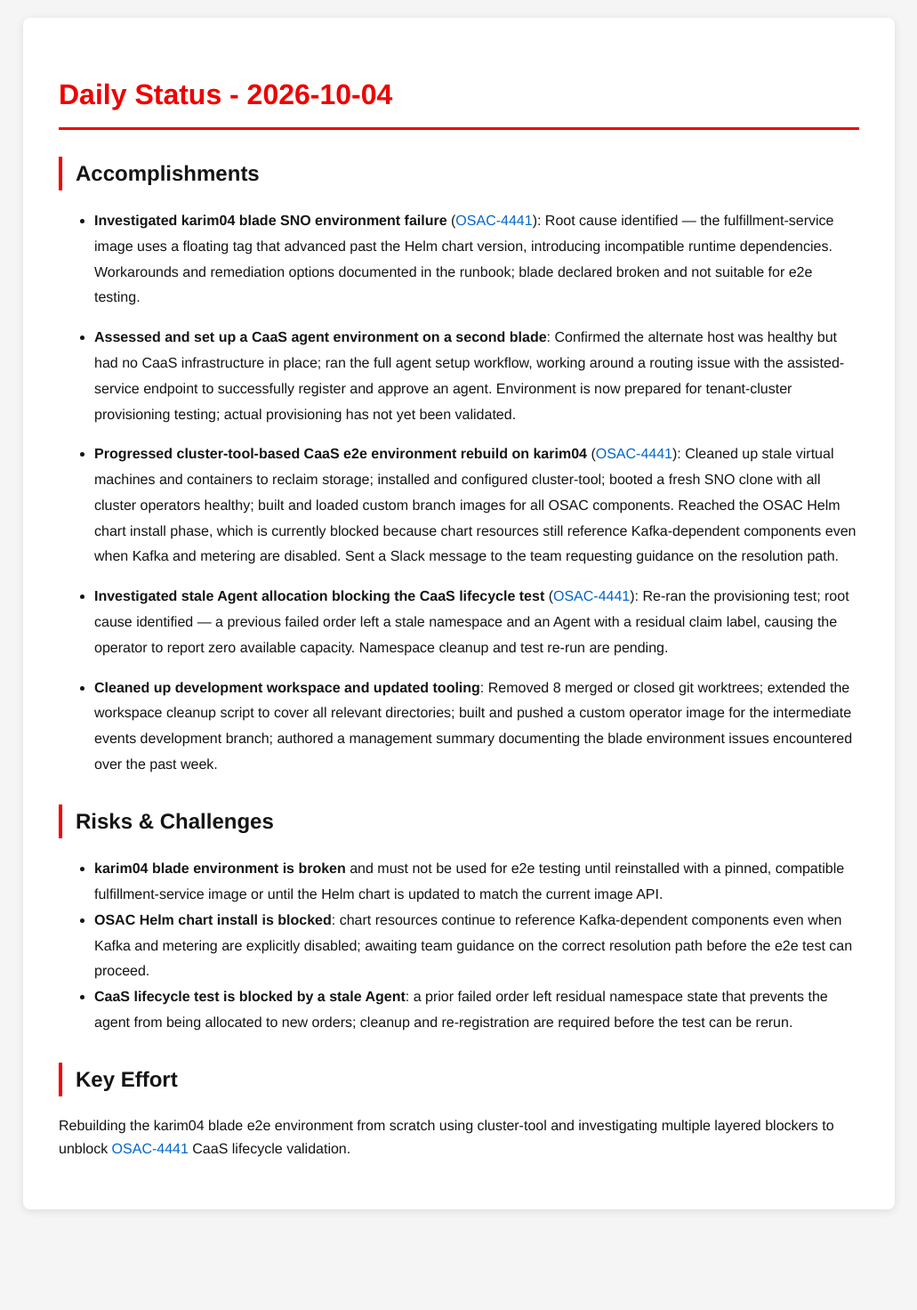
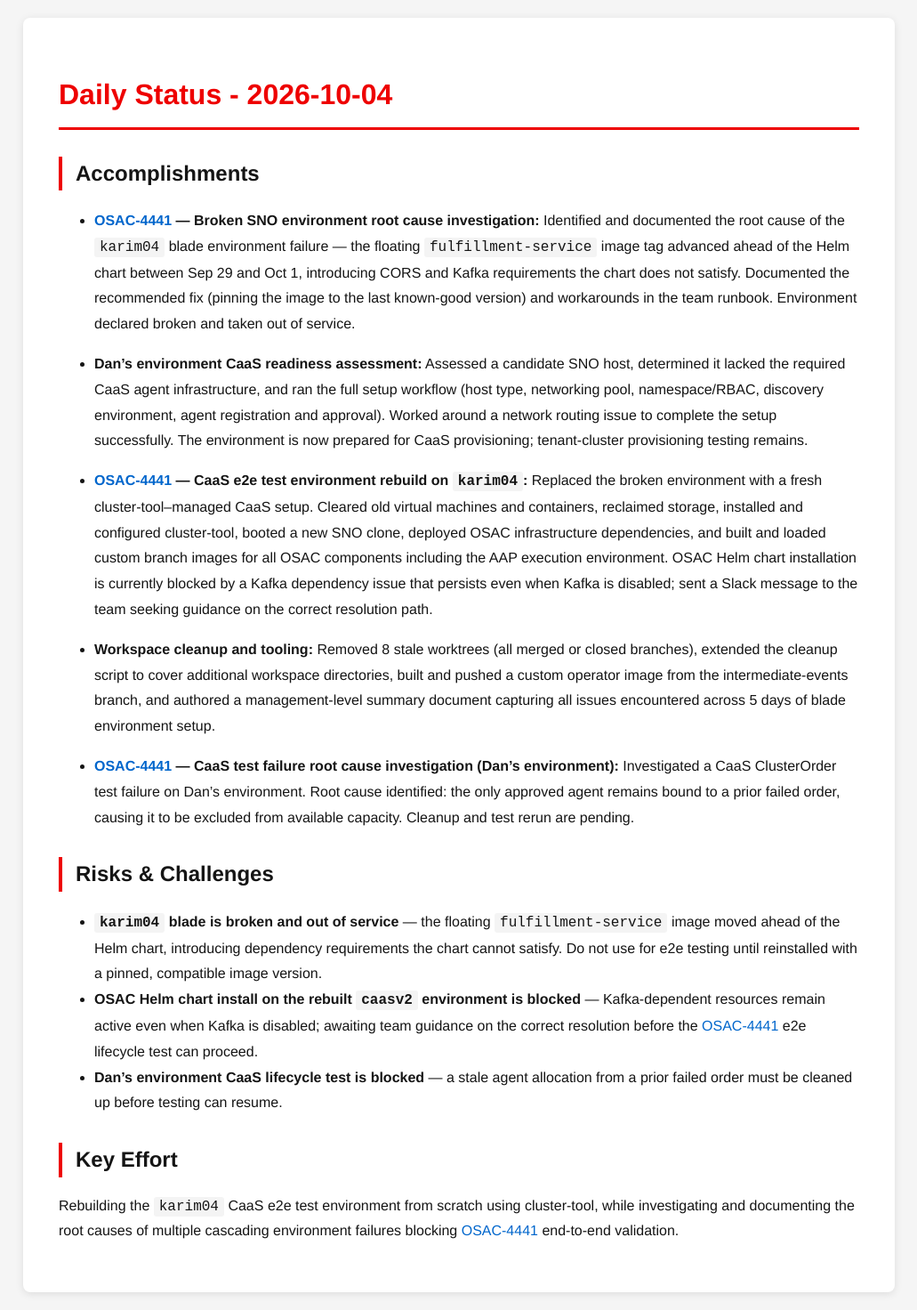
Before and after one commit to tzvatot/daily-status, a Jekyll site: the page built from 2026-10-04.md, in a window 1280 px wide. Shown: the whole page at 89% size, without its empty margins (124-1155 px from the left). Built offline with Jekyll 4.4.1, drawn with Linux system fonts in a browser that asks for light colours; before the commit the page ends 1379 px from its top, so only the background shows below that.

Commit message:
Daily status update - 2026-10-04

```diff
--- a/2026-10-04.md
+++ b/2026-10-04.md
@@ -8,22 +8,22 @@ date: 2026-10-04
 
 ## Accomplishments
 
-- **Investigated karim04 blade SNO environment failure** ([OSAC-4441](https://redhat.atlassian.net/browse/OSAC-4441)): Root cause identified — the fulfillment-service image uses a floating tag that advanced past the Helm chart version, introducing incompatible runtime dependencies. Workarounds and remediation options documented in the runbook; blade declared broken and not suitable for e2e testing.
+- **[OSAC-4441](https://redhat.atlassian.net/browse/OSAC-4441) — Broken SNO environment root cause investigation:** Identified and documented the root cause of the `karim04` blade environment failure — the floating `fulfillment-service` image tag advanced ahead of the Helm chart between Sep 29 and Oct 1, introducing CORS and Kafka requirements the chart does not satisfy. Documented the recommended fix (pinning the image to the last known-good version) and workarounds in the team runbook. Environment declared broken and taken out of service.
 
-- **Assessed and set up a CaaS agent environment on a second blade**: Confirmed the alternate host was healthy but had no CaaS infrastructure in place; ran the full agent setup workflow, working around a routing issue with the assisted-service endpoint to successfully register and approve an agent. Environment is now prepared for tenant-cluster provisioning testing; actual provisioning has not yet been validated.
+- **Dan's environment CaaS readiness assessment:** Assessed a candidate SNO host, determined it lacked the required CaaS agent infrastructure, and ran the full setup workflow (host type, networking pool, namespace/RBAC, discovery environment, agent registration and approval). Worked around a network routing issue to complete the setup successfully. The environment is now prepared for CaaS provisioning; tenant-cluster provisioning testing remains.
 
-- **Progressed cluster-tool-based CaaS e2e environment rebuild on karim04** ([OSAC-4441](https://redhat.atlassian.net/browse/OSAC-4441)): Cleaned up stale virtual machines and containers to reclaim storage; installed and configured cluster-tool; booted a fresh SNO clone with all cluster operators healthy; built and loaded custom branch images for all OSAC components. Reached the OSAC Helm chart install phase, which is currently blocked because chart resources still reference Kafka-dependent components even when Kafka and metering are disabled. Sent a Slack message to the team requesting guidance on the resolution path.
+- **[OSAC-4441](https://redhat.atlassian.net/browse/OSAC-4441) — CaaS e2e test environment rebuild on `karim04`:** Replaced the broken environment with a fresh cluster-tool–managed CaaS setup. Cleared old virtual machines and containers, reclaimed storage, installed and configured cluster-tool, booted a new SNO clone, deployed OSAC infrastructure dependencies, and built and loaded custom branch images for all OSAC components including the AAP execution environment. OSAC Helm chart installation is currently blocked by a Kafka dependency issue that persists even when Kafka is disabled; sent a Slack message to the team seeking guidance on the correct resolution path.
 
-- **Investigated stale Agent allocation blocking the CaaS lifecycle test** ([OSAC-4441](https://redhat.atlassian.net/browse/OSAC-4441)): Re-ran the provisioning test; root cause identified — a previous failed order left a stale namespace and an Agent with a residual claim label, causing the operator to report zero available capacity. Namespace cleanup and test re-run are pending.
+- **Workspace cleanup and tooling:** Removed 8 stale worktrees (all merged or closed branches), extended the cleanup script to cover additional workspace directories, built and pushed a custom operator image from the intermediate-events branch, and authored a management-level summary document capturing all issues encountered across 5 days of blade environment setup.
 
-- **Cleaned up development workspace and updated tooling**: Removed 8 merged or closed git worktrees; extended the workspace cleanup script to cover all relevant directories; built and pushed a custom operator image for the intermediate events development branch; authored a management summary documenting the blade environment issues encountered over the past week.
+- **[OSAC-4441](https://redhat.atlassian.net/browse/OSAC-4441) — CaaS test failure root cause investigation (Dan's environment):** Investigated a CaaS ClusterOrder test failure on Dan's environment. Root cause identified: the only approved agent remains bound to a prior failed order, causing it to be excluded from available capacity. Cleanup and test rerun are pending.
 
 ## Risks & Challenges
 
-- **karim04 blade environment is broken** and must not be used for e2e testing until reinstalled with a pinned, compatible fulfillment-service image or until the Helm chart is updated to match the current image API.
-- **OSAC Helm chart install is blocked**: chart resources continue to reference Kafka-dependent components even when Kafka and metering are explicitly disabled; awaiting team guidance on the correct resolution path before the e2e test can proceed.
-- **CaaS lifecycle test is blocked by a stale Agent**: a prior failed order left residual namespace state that prevents the agent from being allocated to new orders; cleanup and re-registration are required before the test can be rerun.
+- **`karim04` blade is broken and out of service** — the floating `fulfillment-service` image moved ahead of the Helm chart, introducing dependency requirements the chart cannot satisfy. Do not use for e2e testing until reinstalled with a pinned, compatible image version.
+- **OSAC Helm chart install on the rebuilt `caasv2` environment is blocked** — Kafka-dependent resources remain active even when Kafka is disabled; awaiting team guidance on the correct resolution before the [OSAC-4441](https://redhat.atlassian.net/browse/OSAC-4441) e2e lifecycle test can proceed.
+- **Dan's environment CaaS lifecycle test is blocked** — a stale agent allocation from a prior failed order must be cleaned up before testing can resume.
 
 ## Key Effort
 
-Rebuilding the karim04 blade e2e environment from scratch using cluster-tool and investigating multiple layered blockers to unblock [OSAC-4441](https://redhat.atlassian.net/browse/OSAC-4441) CaaS lifecycle validation.
+Rebuilding the `karim04` CaaS e2e test environment from scratch using cluster-tool, while investigating and documenting the root causes of multiple cascading environment failures blocking [OSAC-4441](https://redhat.atlassian.net/browse/OSAC-4441) end-to-end validation.
```
